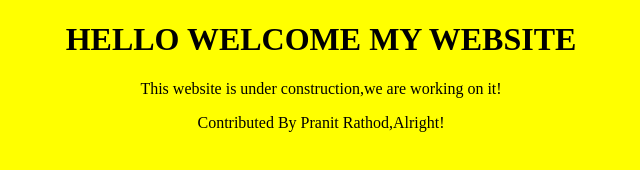
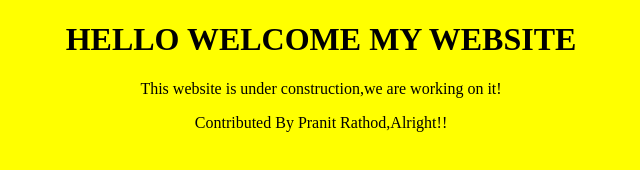
Before and after one commit to sanatbali/Git_IT, a plain HTML site: page index.html in a window 1280 px wide. Shown: the full height of the page, 319-959 px from the left. Drawn offline with Linux system fonts and the light colour scheme.

Commit message:
Hacktoberfest

```diff
--- a/index.html
+++ b/index.html
@@ -10,6 +10,6 @@
     <center>
     <h1>HELLO WELCOME MY WEBSITE</h1>
     <p>This website is under construction,we are working on it!</p>
-    <p>Contributed By Pranit Rathod,Alright!</p>
+    <p>Contributed By Pranit Rathod,Alright!!</p>
 </body>
 </html>
```
